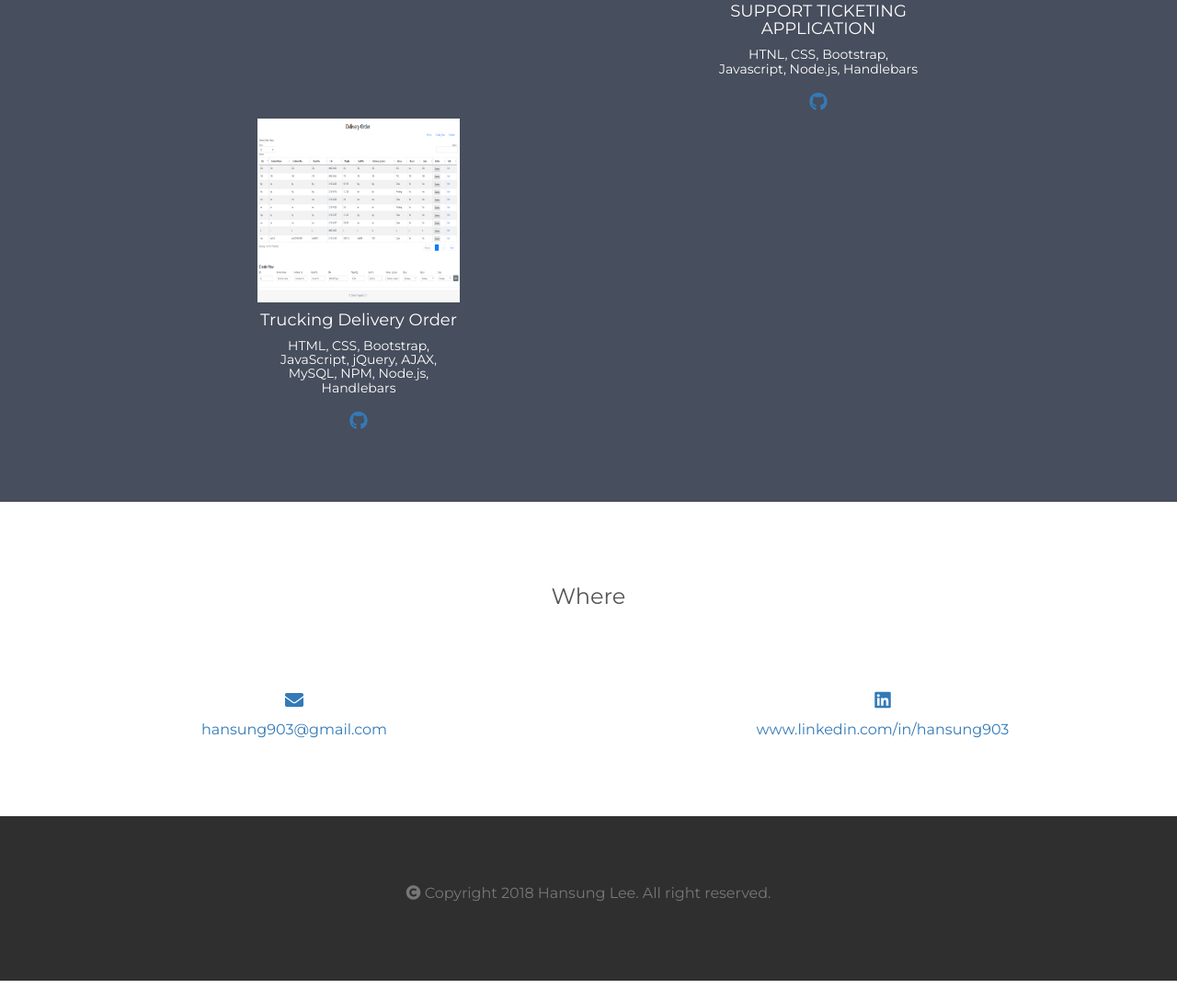
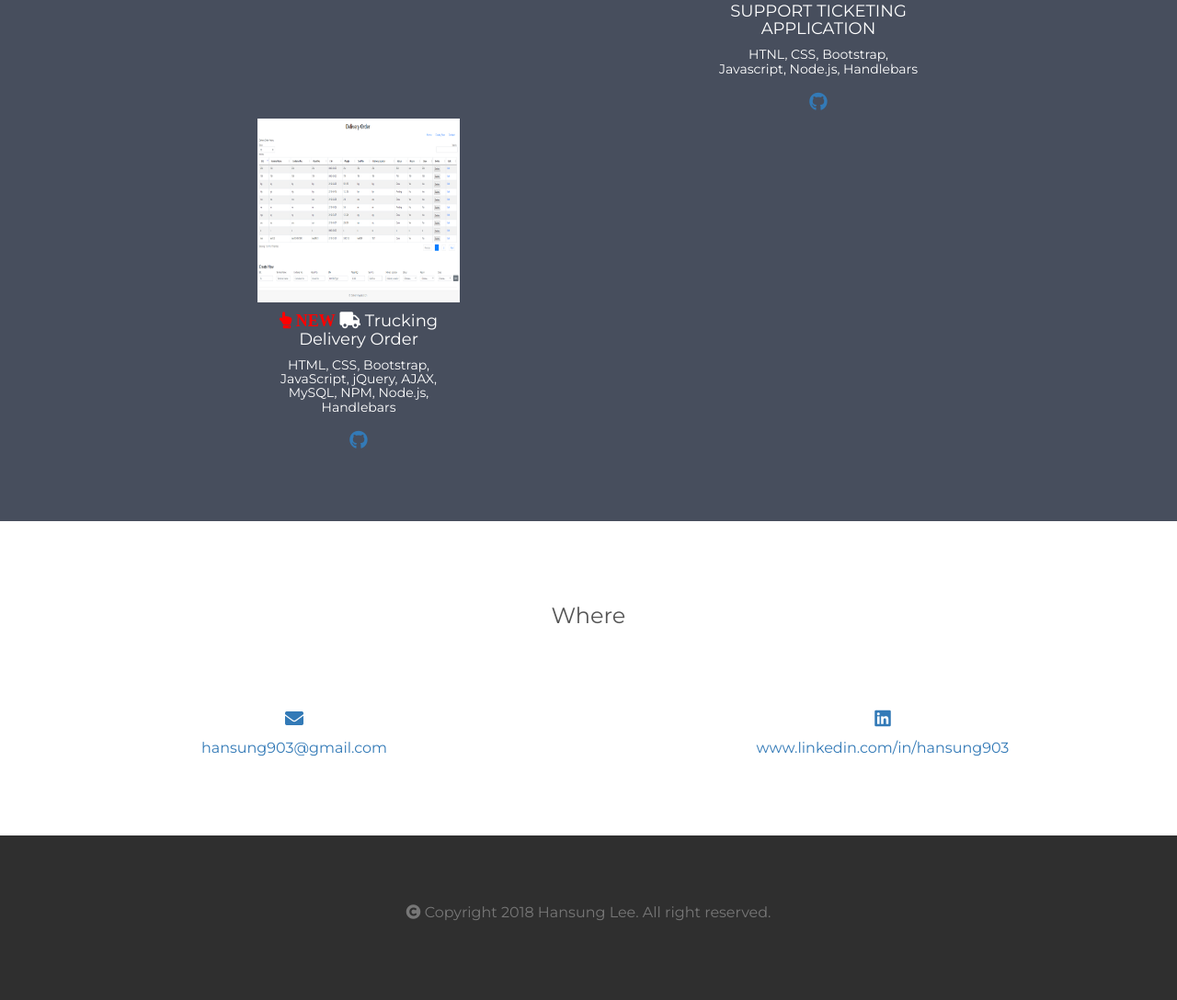
Before and after one commit to hanbanana/my-website, a plain HTML site: page index.html in a window 1280 px wide. Shown: the part 1433-2521 px from the top of the page at 92% size. Before the commit the page ends 2500 px from the top, so only its background shows below. Drawn offline with nearby package versions, Linux system fonts and the light colour scheme.

Commit message:
modified new trucking delivery order project1

```diff
--- a/index.html
+++ b/index.html
@@ -222,7 +222,9 @@
 
 
                             <!-- Title -->
-                            <h4 class="card-title">Trucking Delivery Order</h4>
+                            <h4 class="card-title">
+                                    <i class="fa fa-hand-o-up" aria-hidden="true" style="color: red"> NEW</i>
+                                    <i class="fa fa-truck" aria-hidden="true"></i> Trucking Delivery Order</h4>
                             <!-- Text -->
                             <h5 class="card-text">HTML, CSS, Bootstrap, JavaScript, jQuery, AJAX, MySQL, NPM, Node.js, Handlebars</h5>
                             <!-- Button -->
```
